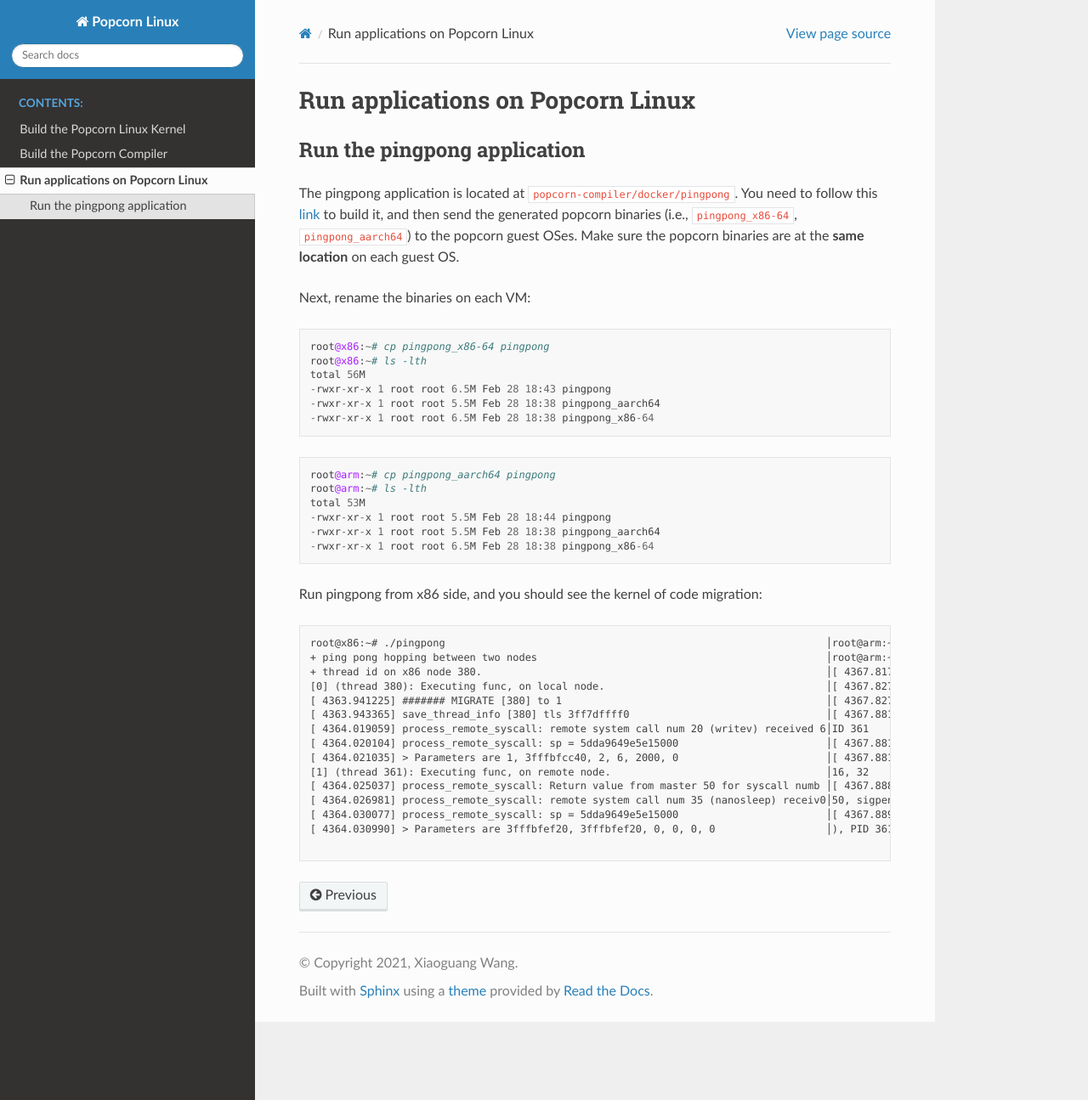
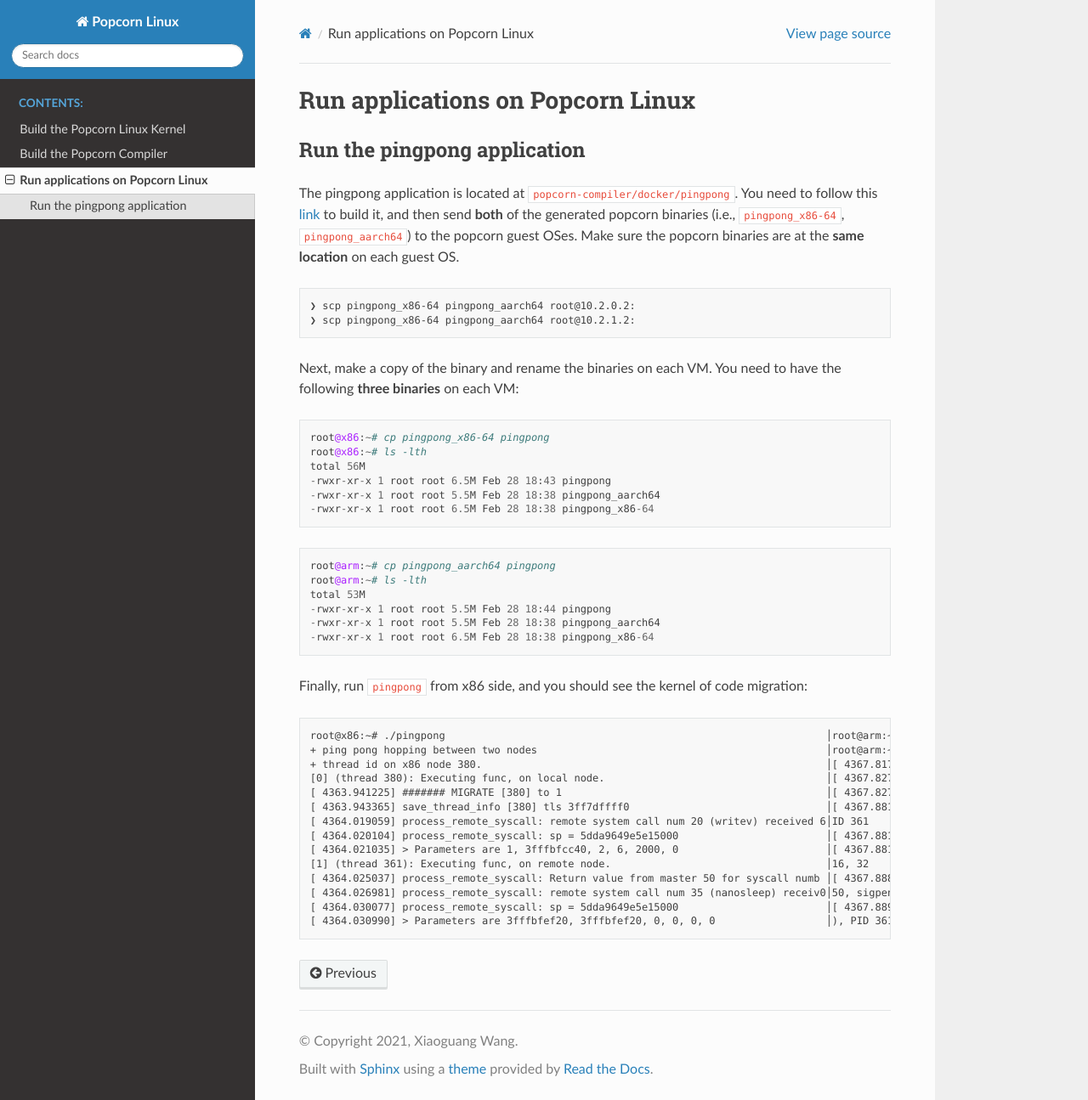
Before and after one commit to xjtuwxg/popcornlinux-doc, a Sphinx documentation site: the page built from source/run_applications.md, in a window 1280 px wide and 1295 px high. Shown: the whole window at 85% size. Built offline with Sphinx 7.4.7 and the Read the Docs theme 2.0.0, drawn with Linux system fonts in a browser that asks for light colours.

Commit message:
Add note for make a copy and rename the binary

````diff
--- a/source/run_applications.md
+++ b/source/run_applications.md
@@ -1,10 +1,14 @@
 # Run applications on Popcorn Linux
 
 ## Run the pingpong application
-The pingpong application is located at `popcorn-compiler/docker/pingpong`. You need to follow this [link](build_compiler.md#build-popcorn-compiler-using-docker-recommended) to build it, and then send the generated popcorn binaries (i.e., `pingpong_x86-64`, `pingpong_aarch64`) to the popcorn guest OSes.
+The pingpong application is located at `popcorn-compiler/docker/pingpong`. You need to follow this [link](build_compiler.md#build-popcorn-compiler-using-docker-recommended) to build it, and then send **both** of the generated popcorn binaries (i.e., `pingpong_x86-64`, `pingpong_aarch64`) to the popcorn guest OSes.
 Make sure the popcorn binaries are at the **same location** on each guest OS.
+```
+❯ scp pingpong_x86-64 pingpong_aarch64 root@10.2.0.2:
+❯ scp pingpong_x86-64 pingpong_aarch64 root@10.2.1.2:
+```
 
-Next, rename the binaries on each VM:
+Next, make a copy of the binary and rename the binaries on each VM. You need to have the following **three binaries** on each VM:
 ```
 root@x86:~# cp pingpong_x86-64 pingpong
 root@x86:~# ls -lth
@@ -21,7 +25,7 @@
 -rwxr-xr-x 1 root root 5.5M Feb 28 18:38 pingpong_aarch64
 -rwxr-xr-x 1 root root 6.5M Feb 28 18:38 pingpong_x86-64
 ```
-Run pingpong from x86 side, and you should see the kernel of code migration:
+Finally, run `pingpong` from x86 side, and you should see the kernel of code migration:
 ```
 root@x86:~# ./pingpong                                                              │root@arm:~# cp pingpong_aarch64 pingpong
 + ping pong hopping between two nodes                                               │root@arm:~# [ 4367.817330] remote_worker_main: [360] for [380/0]
@@ -37,5 +41,4 @@
 [ 4364.026981] process_remote_syscall: remote system call num 35 (nanosleep) receiv0│50, sigpending = 0
 [ 4364.030077] process_remote_syscall: sp = 5dda9649e5e15000                        │[ 4367.889280] invoke_syscall: Remote syscall request for syscall no 101 (nanosleep
 [ 4364.030990] > Parameters are 3fffbfef20, 3fffbfef20, 0, 0, 0, 0                  │), PID 361
-
 ```
````
